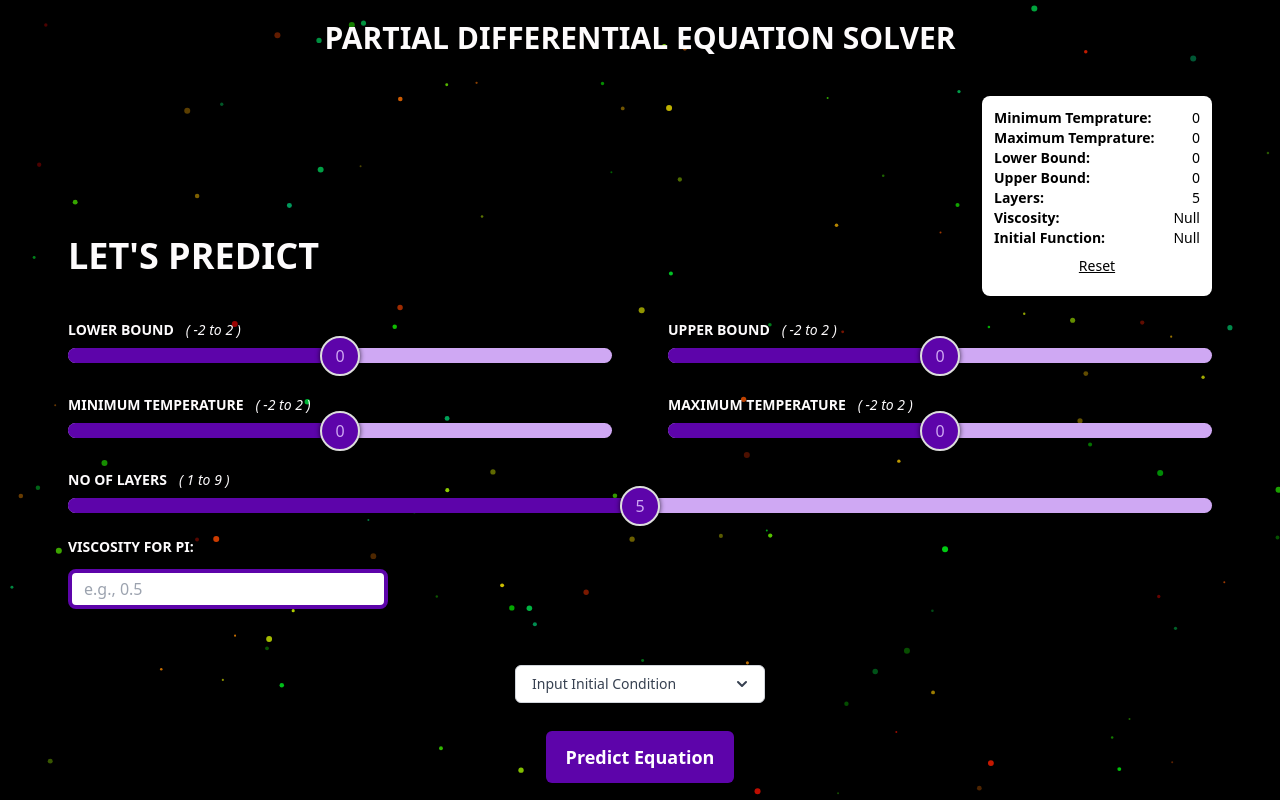
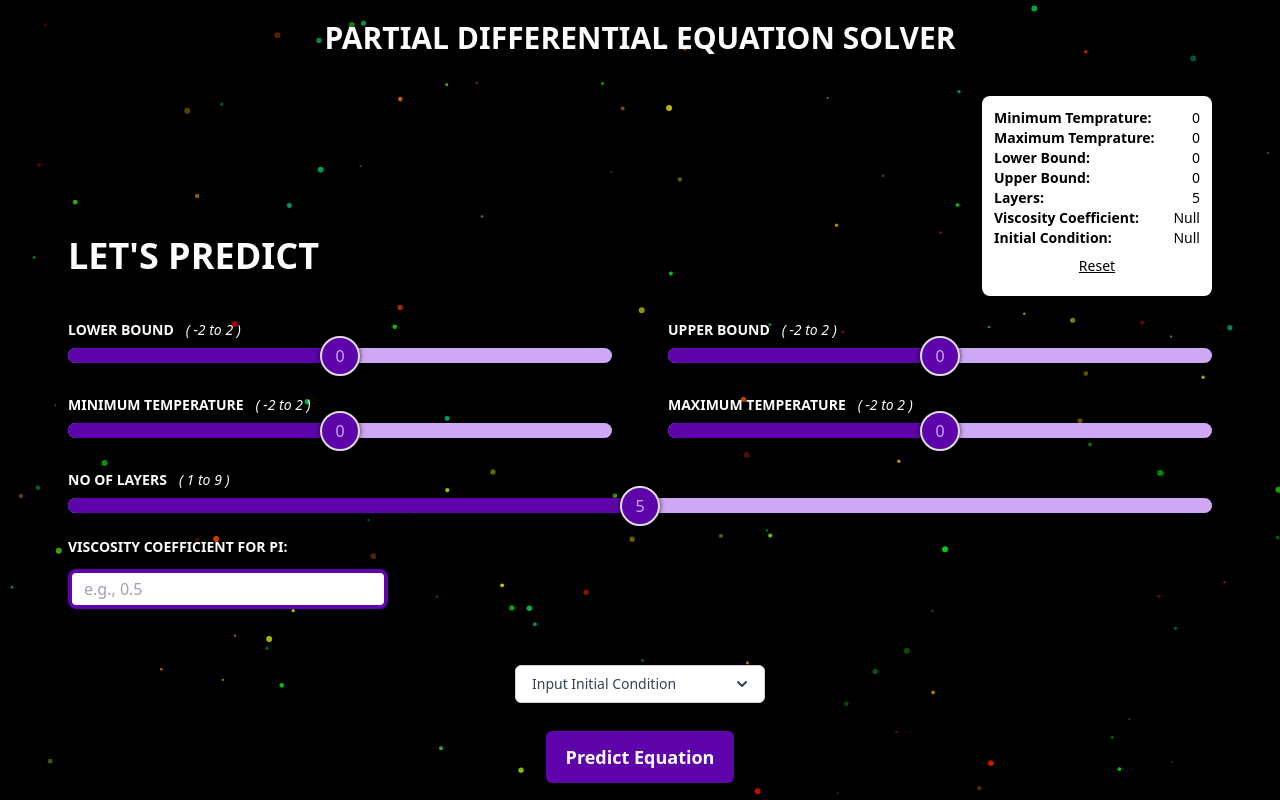
Before and after one commit to MuaviyaImran/pde_solver, a Next.js app: page / in a window 1280 px wide. Built offline with nearby package versions, Linux system fonts and the light colour scheme.

Commit message:
fixed viscosity coeffecient

```diff
--- a/components/InputForm.js
+++ b/components/InputForm.js
@@ -137,18 +137,21 @@ export default function InputForm() {
               <strong>Layers:</strong> <span>{layers}</span>
             </p>
             <p className="flex justify-between">
-              <strong>Viscosity:</strong>
+              <strong>Viscosity Coefficient:</strong>
               <span>{viscosity ? viscosity : "Null"}</span>
             </p>
 
             <p className="flex justify-between">
-              <strong>Initial Function:</strong>
+              <strong>Initial Condition:</strong>
               <span className="">
                 {functionEquation
                   ? functionEquation.includes("neg")
                     ? functionEquation.replace("neg", "-").toLowerCase()
                     : functionEquation
                   : "Null"}
+                {functionEquation ? (
+                  <span className="italic ml-1">(pi * x)</span>
+                ) : null}
               </span>
             </p>
             <div className="flex justify-center md:my-2">
@@ -227,7 +230,7 @@ export default function InputForm() {
         <div>
           <div className="flex flex-col gap-1 max-w-xs">
             <label className="lg:mb-2 md:mb-3 mb-4 uppercase font-semibold flex gap-3 items-center md:text-sm text-xs">
-              Viscosity for PI:
+              Viscosity Coefficient for PI:
             </label>
             <input
               type="text"
--- a/components/Prediction.js
+++ b/components/Prediction.js
@@ -154,7 +154,7 @@ export default function Prediction({ prediction, requestBody, setPrediction }) {
             <tr class="flex lg:gap-5 md:gap-3 ">
               <div className="w-1/2 border-b flex justify-between">
                 <th scope="row" class="px-2 py-4 font-medium whitespace-nowrap">
-                  PI Viscosity
+                  PI Viscosity Coefficient
                 </th>
                 <td class="px-2 py-4">{prediction.viscosity}</td>
               </div>
```
